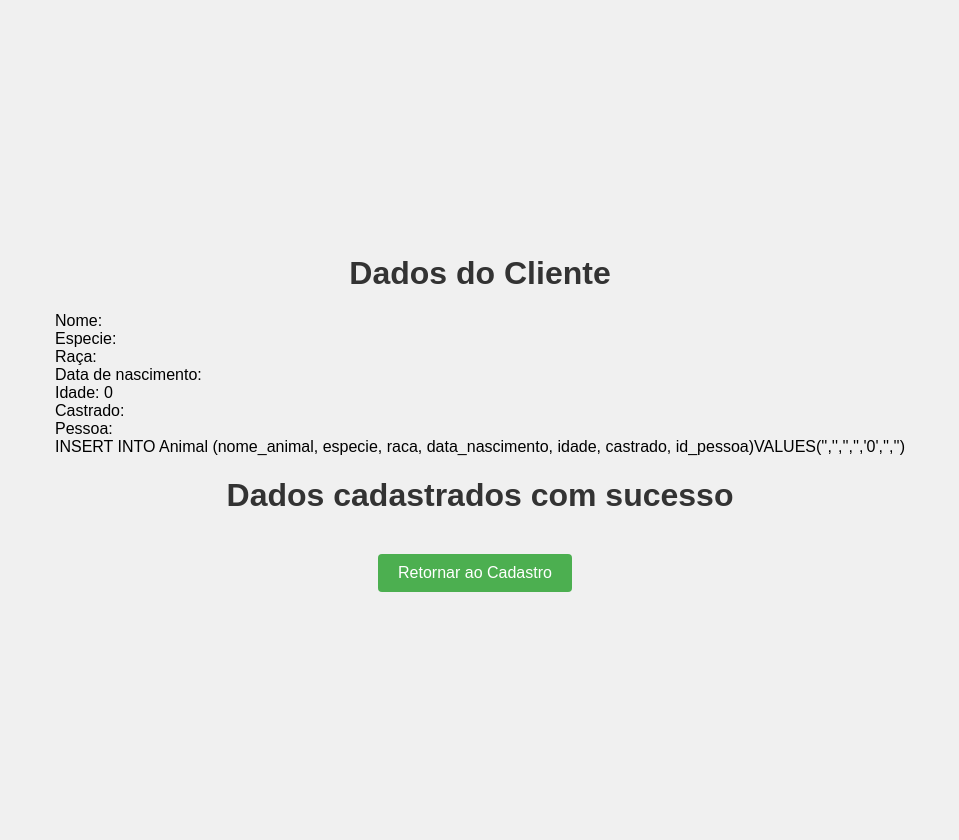
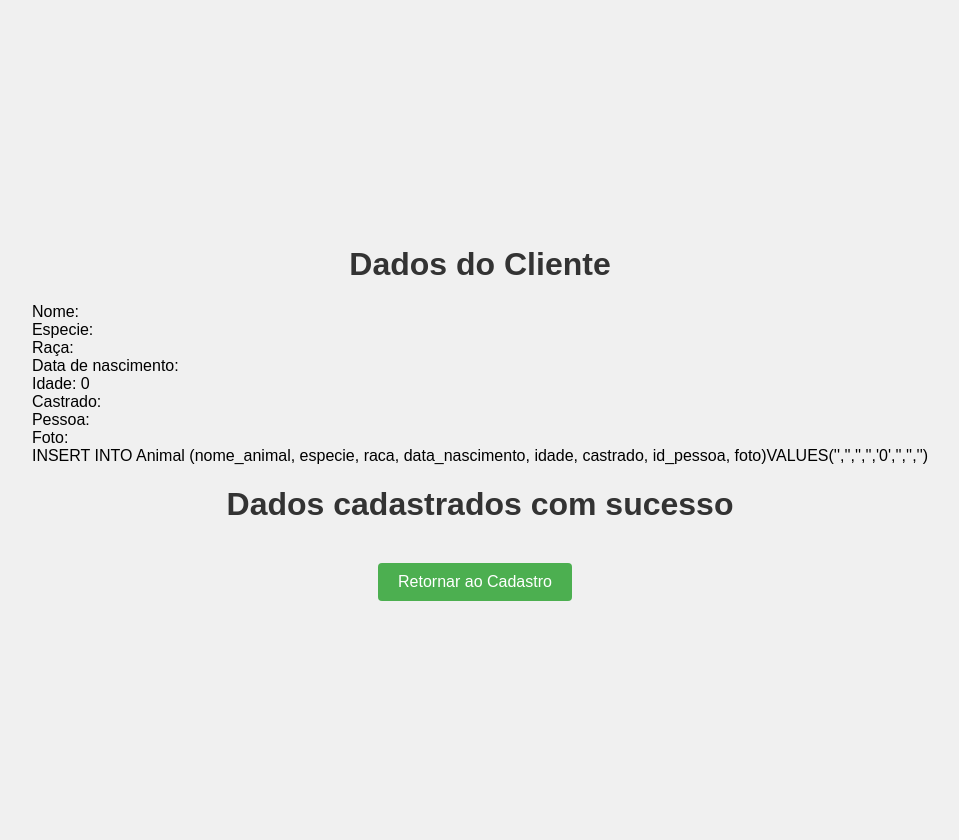
Before and after one commit to AndrusRoman/Carrocinha, a PHP site: page /Animal/CadastroAnimalExe.php in a window 1280 px wide. Shown: the whole page, without its empty margins (160-1119 px from the left). Run offline with PHP 8.4, Linux system fonts and the light colour scheme; data that the repository does not hold is empty.

Commit message:
SEXXXXXXXS

```diff
--- a/Animal/CadastroAnimal.php
+++ b/Animal/CadastroAnimal.php
@@ -8,9 +8,13 @@
     <link rel="stylesheet" href="./CssCadastro.css">
 </head>
 <body>
-    <form action="CadastroAnimalExe.php" method="post">
+    <form action="CadastroAnimalExe.php" method="post" enctype="multipart/form-data"> <!-- Codificação para upload -->
         <fieldset>
         <legend>Cadastro Animal</legend>
+        <div>
+            <label for="foto">Foto</label>
+           <input type="file" name="foto" id="foto" accept="image/*" />
+        </div>
         <div>
             <label for="nome_animal">Nome</label>
             <input type="text" name="nome_animal" id="nome_animal">
--- a/Animal/CadastroAnimalExe.php
+++ b/Animal/CadastroAnimalExe.php
@@ -10,6 +10,15 @@
 <body>
     <?php
         include('../Includes/conexao.php');
+        //UPLOAD FOTO
+        $nome_foto = "";
+        if(file_exists($_FILES['foto']['tmp_name'])){
+            $pasta_destino = 'fotos/';
+            $extensao = strtolower(substr($_FILES['foto']['name'], -4));
+            $nome_foto = $pasta_destino . date('Ymd-His').$extensao;
+            move_uploaded_file($_FILES['foto']['tmp_name'],$nome_foto);
+        }
+        //FIM UPLOAD
         $nome = $_POST['nome_animal'];
         $especie = $_POST['especie'];
         $raca = $_POST['raca'];
@@ -30,9 +39,10 @@
         echo "Idade: $idade<br>";
         echo "Castrado: $castrado<br>";
         echo "Pessoa: $pessoa<br>";
+        echo "Foto: $nome_foto<br>";
 
-        $sql = "INSERT INTO Animal (nome_animal, especie, raca, data_nascimento, idade, castrado, id_pessoa)";
-        $sql .= "VALUES('".$nome."','".$especie."','".$raca."','".$data_nascimento."','".$idade."','".$castrado."','".$pessoa."')";
+        $sql = "INSERT INTO Animal (nome_animal, especie, raca, data_nascimento, idade, castrado, id_pessoa, foto)";
+        $sql .= "VALUES('".$nome."','".$especie."','".$raca."','".$data_nascimento."','".$idade."','".$castrado."','".$pessoa."','".$nome_foto."')";
         echo $sql;
         $result = mysqli_query($con,$sql);
         if($result){
--- /dev/null
+++ b/Banco/AlteraBanco.sql
@@ -0,0 +1,3 @@
+ALTER TABLE Animal add foto varchar(100);
+
+ALTER TABLE Pessoa add senha varchar(100)
--- a/sql trabalho.sql
+++ b/Banco/sql trabalho.sql
@@ -5,6 +5,7 @@ create table Pessoa
 		id int auto_increment,
         nome varchar(100),
         email varchar(50),
+        senha varchar(50),
         endereco varchar(100),
         bairro varchar(50),
         cep varchar(10),
@@ -19,6 +20,7 @@ create table Animal
         especie varchar(100),
         raca varchar(100),
         data_nascimento varchar(15),
+        foto varchar(100),
         idade int,
         castrado bool,
         id_pessoa int,
```
Also changed, not shown: Animal/AlteraAnimal.php (+11 -1 lines), Animal/AlteraAnimalExe.php (+14 -1 lines), Animal/ListarAnimal.php (+6 -1 lines), Animal/fotos/20240813-153250.jpg (added), Animal/fotos/20240813-154124.jpg (added), Animal/fotos/20240813-155141.jpg (added), Animal/fotos/20240813-161230.jpg (added), Animal/fotos/20240813-165333.jpg (added).
